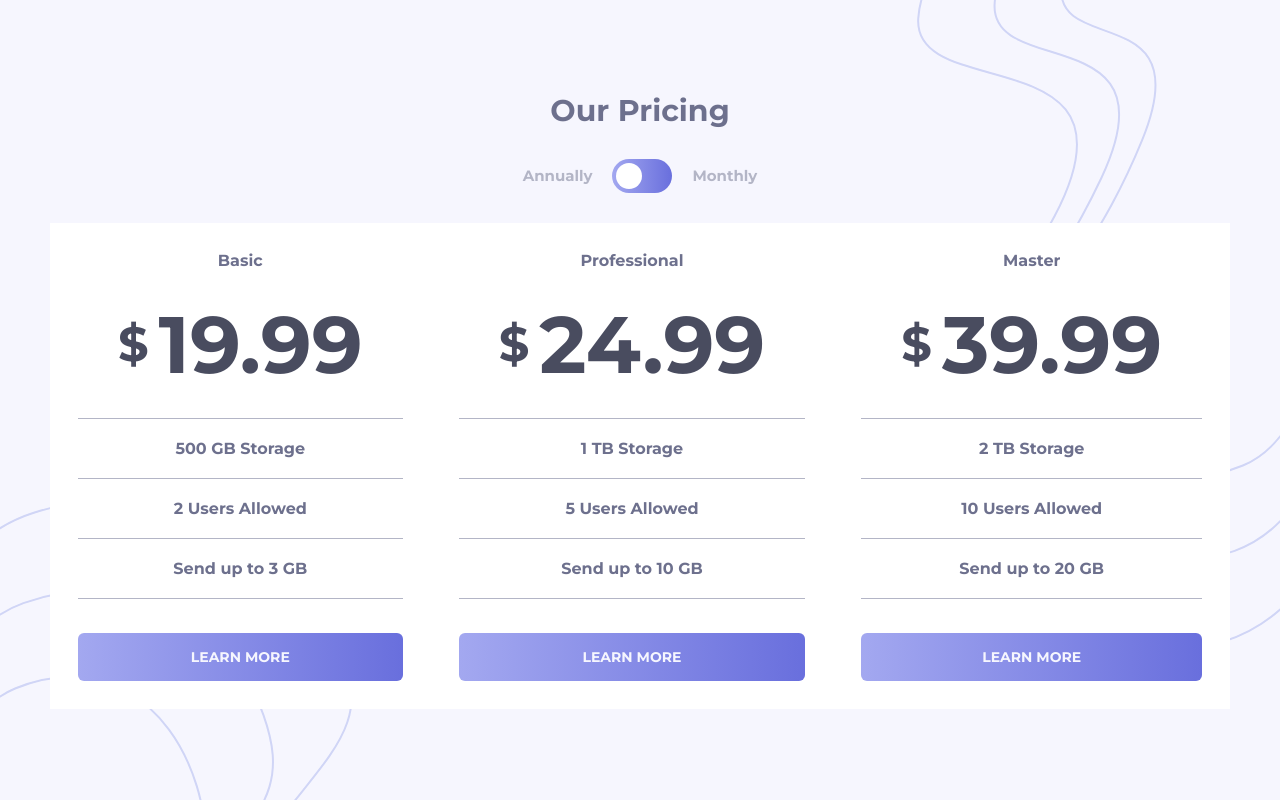
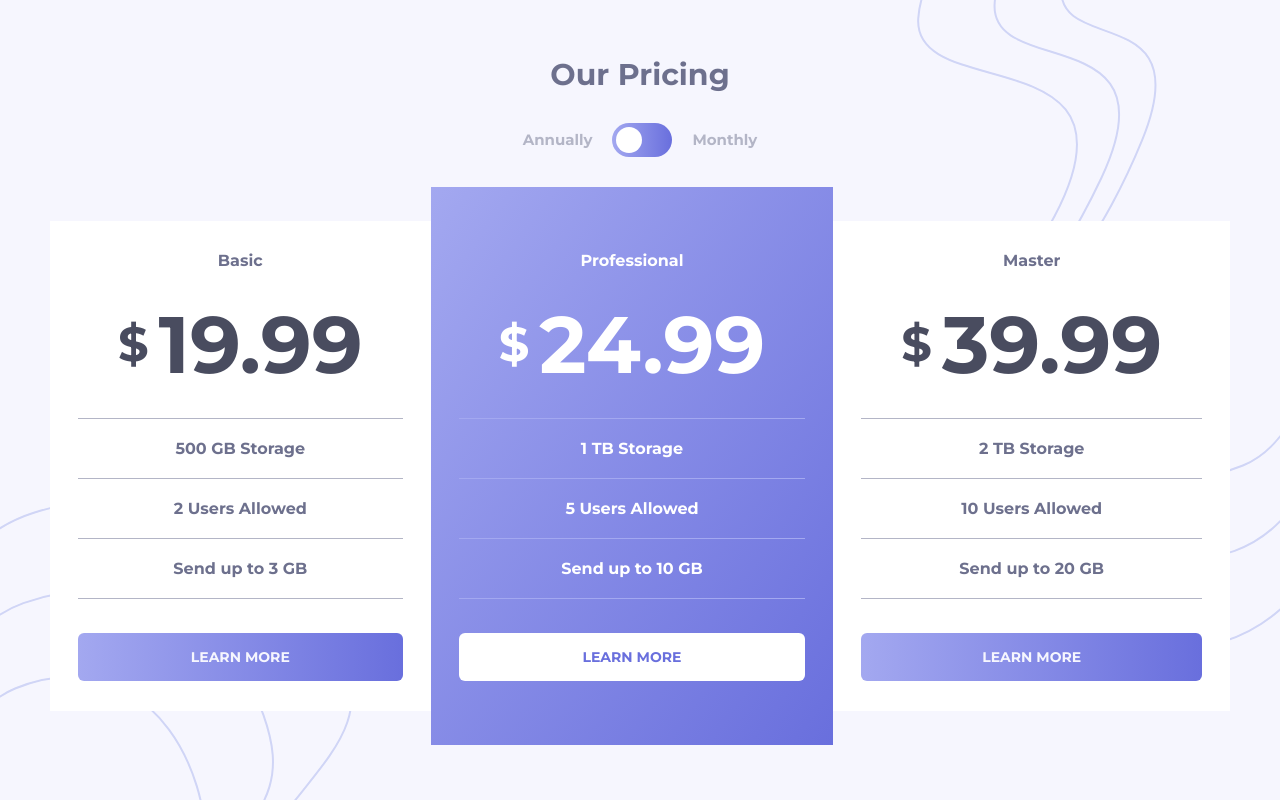
Before and after one commit to andreseichi/pricing-component-with-toggle, a plain HTML site: page index.html in a window 1280 px wide. Drawn offline with Linux system fonts and the light colour scheme.

Commit message:
basic style for the middle card

```diff
--- a/index.html
+++ b/index.html
@@ -62,7 +62,7 @@
             </div>
           </div>
 
-          <div class="card">
+          <div class="card professional">
             <h2>Professional</h2>
             <div class="price">
               <span>$</span>
--- a/styles/style.scss
+++ b/styles/style.scss
@@ -121,7 +121,7 @@ input:checked + .slider:before {
 
   .card {
     background-color: #fff;
-    padding: 2.8rem;
+    padding: 3rem 2.8rem;
     width: 100%;
 
     h2 {
@@ -156,6 +156,39 @@ input:checked + .slider:before {
   }
 }
 
+// professional card
+.card + {
+  .professional {
+    background: linear-gradient(
+      to bottom right,
+      hsl(236, 72%, 79%),
+      hsl(237, 63%, 64%)
+    );
+    padding: 6.4rem 2.8rem;
+
+    h2 {
+      color: #fff;
+    }
+
+    .price {
+      color: #fff;
+    }
+
+    .info-text {
+      color: #fff;
+      border-top: 1px solid hsl(236, 72%, 79%);
+      border-bottom: 1px solid hsl(236, 72%, 79%);
+    }
+
+    .btn {
+      a {
+        background: #fff;
+        color: hsl(237, 63%, 64%);
+      }
+    }
+  }
+}
+
 .btn {
   display: flex;
   justify-content: center;
```
Also changed, not shown: styles/style.css, 1 other file.
